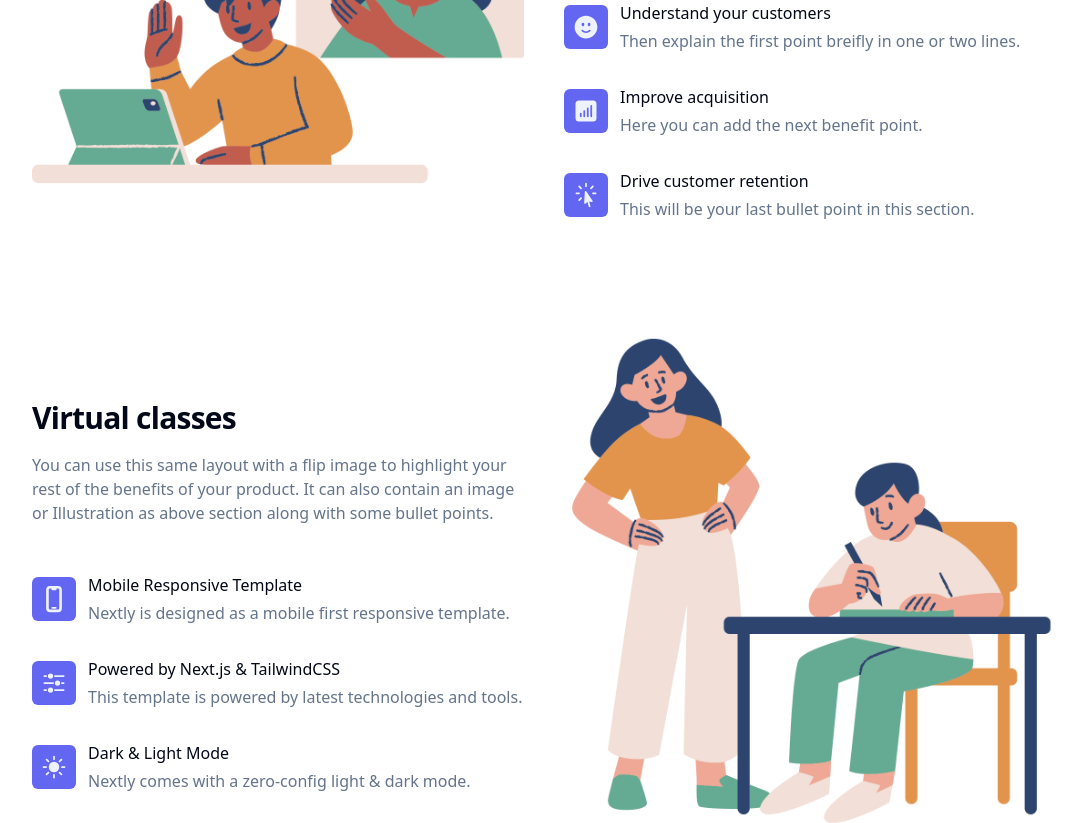
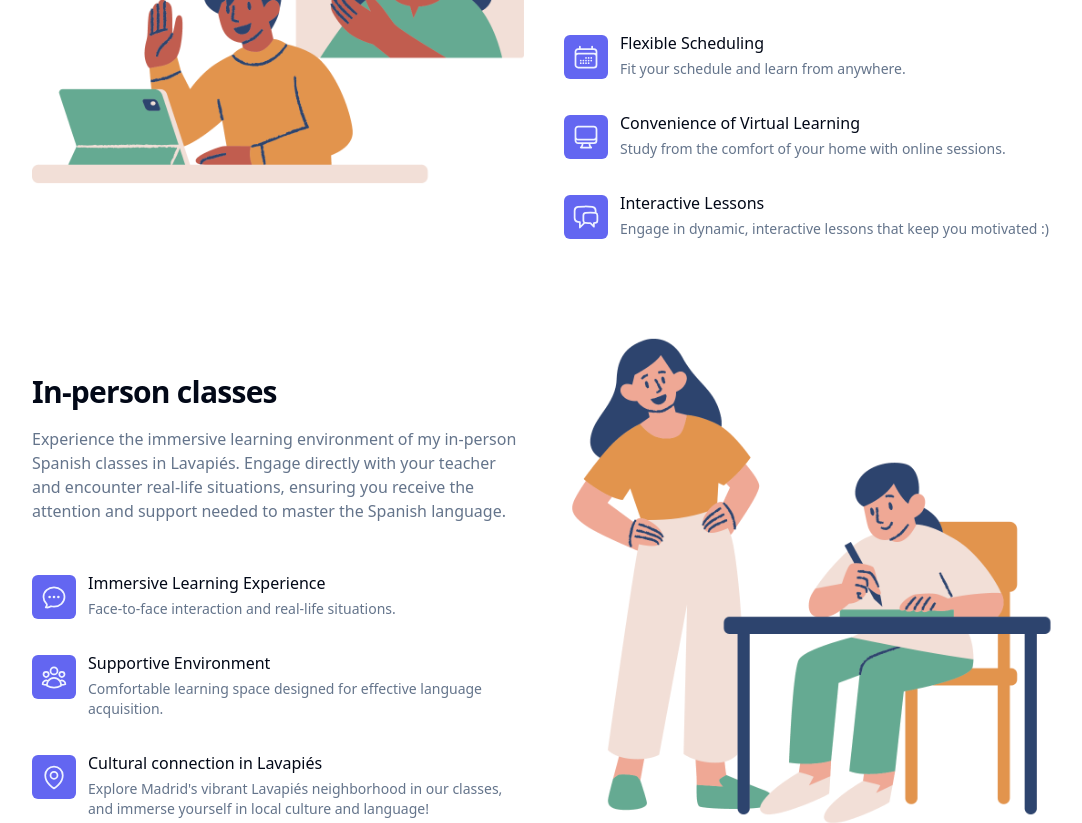
Before and after one commit to gustavoespanol/gustavoespanol.github.io, a Next.js app: page /en in a window 1280 px wide. Shown: the part 1080-1903 px from the top of the page, without its empty margins (96-1178 px from the left). Built offline with nearby package versions, Linux system fonts and the light colour scheme.

Commit message:
feat: method

```diff
--- a/src/features/landing/MethodCard.tsx
+++ b/src/features/landing/MethodCard.tsx
@@ -71,7 +71,7 @@ const Benefit = (props: { key: number; icon: any; title: string; children: React
         </div>
         <div>
           <h4 className="font-medium">{props.title}</h4>
-          <p className="mt-1 text-muted-foreground">{props.children}</p>
+          <p className="mt-1 text-sm text-muted-foreground">{props.children}</p>
         </div>
       </div>
     </>
--- a/src/locales/en.json
+++ b/src/locales/en.json
@@ -16,7 +16,23 @@
     "secondary_button": "Contact me!"
   },
   "Method": {
-    "title": "Method"
+    "title": "Method",
+    "online_title": "Online classes",
+    "online_description": "Enjoy the flexibility of learning Spanish online with my dynamic virtual classes. Stay motivated as you gain fluency and confidence from the comfort of your home. My personalized approach ensures your lessons fit into your lifestyle and learning preferences!",
+    "online_bullet1_title": "Flexible Scheduling",
+    "online_bullet1_description": "Fit your schedule and learn from anywhere.",
+    "online_bullet2_title": "Convenience of Virtual Learning",
+    "online_bullet2_description": "Study from the comfort of your home with online sessions.",
+    "online_bullet3_title": "Interactive Lessons",
+    "online_bullet3_description": "Engage in dynamic, interactive lessons that keep you motivated :)",
+    "in-person_title": "In-person classes",
+    "in-person_description": "Experience the immersive learning environment of my in-person Spanish classes in Lavapiés. Engage directly with your teacher and encounter real-life situations, ensuring you receive the attention and support needed to master the Spanish language.",
+    "in-person_bullet1_title": "Immersive Learning Experience",
+    "in-person_bullet1_description": "Face-to-face interaction and real-life situations.",
+    "in-person_bullet2_title": "Supportive Environment",
+    "in-person_bullet2_description": "Comfortable learning space designed for effective language acquisition.",
+    "in-person_bullet3_title": "Cultural connection in Lavapiés",
+    "in-person_bullet3_description": "Explore Madrid's vibrant Lavapiés neighborhood in our classes, and immerse yourself in local culture and language!"
   },
   "Services": {
     "title": "Services",
--- a/src/locales/es.json
+++ b/src/locales/es.json
@@ -16,7 +16,23 @@
     "secondary_button": "Contact me!"
   },
   "Method": {
-    "title": "Method"
+    "title": "Method",
+    "online_title": "Online classes",
+    "online_description": "Enjoy the flexibility of learning Spanish online with my dynamic virtual classes. Stay motivated as you gain fluency and confidence from the comfort of your home. My personalized approach ensures your lessons fit into your lifestyle and learning preferences!",
+    "online_bullet1_title": "Flexible Scheduling",
+    "online_bullet1_description": "Fit your schedule and learn from anywhere.",
+    "online_bullet2_title": "Convenience of Virtual Learning",
+    "online_bullet2_description": "Study from the comfort of your home with online sessions.",
+    "online_bullet3_title": "Interactive Lessons",
+    "online_bullet3_description": "Engage in dynamic, interactive lessons that keep you motivated :)",
+    "in-person_title": "In-person classes",
+    "in-person_description": "Experience the immersive learning environment of my in-person Spanish classes in Lavapiés. Engage directly with your teacher and encounter real-life situations, ensuring you receive the attention and support needed to master the Spanish language.",
+    "in-person_bullet1_title": "Immersive Learning Experience",
+    "in-person_bullet1_description": "Face-to-face interaction and real-life situations.",
+    "in-person_bullet2_title": "Supportive Environment",
+    "in-person_bullet2_description": "Comfortable learning space designed for effective language acquisition.",
+    "in-person_bullet3_title": "Cultural connection in Lavapiés",
+    "in-person_bullet3_description": "Explore Madrid's vibrant Lavapiés neighborhood in our classes, and immerse yourself in local culture and language!"
   },
   "Services": {
     "title": "Services",
@@ -31,6 +47,7 @@
     "title": "Pricing"
   },
   "PricingPlan": {
+    "title": "Pricing",
     "individual_plan_name": "Individual",
     "pair_plan_name": "Pair",
     "group_plan_name": "Group",
--- a/src/locales/fr.json
+++ b/src/locales/fr.json
@@ -16,7 +16,23 @@
     "secondary_button": "Contact me!"
   },
   "Method": {
-    "title": "Method"
+    "title": "Method",
+    "online_title": "Online classes",
+    "online_description": "Enjoy the flexibility of learning Spanish online with my dynamic virtual classes. Stay motivated as you gain fluency and confidence from the comfort of your home. My personalized approach ensures your lessons fit into your lifestyle and learning preferences!",
+    "online_bullet1_title": "Flexible Scheduling",
+    "online_bullet1_description": "Fit your schedule and learn from anywhere.",
+    "online_bullet2_title": "Convenience of Virtual Learning",
+    "online_bullet2_description": "Study from the comfort of your home with online sessions.",
+    "online_bullet3_title": "Interactive Lessons",
+    "online_bullet3_description": "Engage in dynamic, interactive lessons that keep you motivated :)",
+    "in-person_title": "In-person classes",
+    "in-person_description": "Experience the immersive learning environment of my in-person Spanish classes in Lavapiés. Engage directly with your teacher and encounter real-life situations, ensuring you receive the attention and support needed to master the Spanish language.",
+    "in-person_bullet1_title": "Immersive Learning Experience",
+    "in-person_bullet1_description": "Face-to-face interaction and real-life situations.",
+    "in-person_bullet2_title": "Supportive Environment",
+    "in-person_bullet2_description": "Comfortable learning space designed for effective language acquisition.",
+    "in-person_bullet3_title": "Cultural connection in Lavapiés",
+    "in-person_bullet3_description": "Explore Madrid's vibrant Lavapiés neighborhood in our classes, and immerse yourself in local culture and language!"
   },
   "Services": {
     "title": "Services",
@@ -31,6 +47,7 @@
     "title": "Pricing"
   },
   "PricingPlan": {
+    "title": "Pricing",
     "individual_plan_name": "Individual",
     "pair_plan_name": "Pair",
     "group_plan_name": "Group",
--- a/src/locales/pt.json
+++ b/src/locales/pt.json
@@ -16,7 +16,23 @@
     "secondary_button": "Contact me!"
   },
   "Method": {
-    "title": "Method"
+    "title": "Method",
+    "online_title": "Online classes",
+    "online_description": "Enjoy the flexibility of learning Spanish online with my dynamic virtual classes. Stay motivated as you gain fluency and confidence from the comfort of your home. My personalized approach ensures your lessons fit into your lifestyle and learning preferences!",
+    "online_bullet1_title": "Flexible Scheduling",
+    "online_bullet1_description": "Fit your schedule and learn from anywhere.",
+    "online_bullet2_title": "Convenience of Virtual Learning",
+    "online_bullet2_description": "Study from the comfort of your home with online sessions.",
+    "online_bullet3_title": "Interactive Lessons",
+    "online_bullet3_description": "Engage in dynamic, interactive lessons that keep you motivated :)",
+    "in-person_title": "In-person classes",
+    "in-person_description": "Experience the immersive learning environment of my in-person Spanish classes in Lavapiés. Engage directly with your teacher and encounter real-life situations, ensuring you receive the attention and support needed to master the Spanish language.",
+    "in-person_bullet1_title": "Immersive Learning Experience",
+    "in-person_bullet1_description": "Face-to-face interaction and real-life situations.",
+    "in-person_bullet2_title": "Supportive Environment",
+    "in-person_bullet2_description": "Comfortable learning space designed for effective language acquisition.",
+    "in-person_bullet3_title": "Cultural connection in Lavapiés",
+    "in-person_bullet3_description": "Explore Madrid's vibrant Lavapiés neighborhood in our classes, and immerse yourself in local culture and language!"
   },
   "Services": {
     "title": "Services",
@@ -31,6 +47,7 @@
     "title": "Pricing"
   },
   "PricingPlan": {
+    "title": "Pricing",
     "individual_plan_name": "Individual",
     "pair_plan_name": "Pair",
     "group_plan_name": "Group",
--- a/src/templates/Method.tsx
+++ b/src/templates/Method.tsx
@@ -1,11 +1,11 @@
 import {
-  AdjustmentsHorizontalIcon,
-  ChartBarSquareIcon,
-  CursorArrowRaysIcon,
-  DevicePhoneMobileIcon,
-  FaceSmileIcon,
-  SunIcon,
-} from '@heroicons/react/24/solid';
+  CalendarDaysIcon,
+  ChatBubbleLeftRightIcon,
+  ChatBubbleOvalLeftEllipsisIcon,
+  ComputerDesktopIcon,
+  MapPinIcon,
+  UserGroupIcon,
+} from '@heroicons/react/24/outline';
 import { useTranslations } from 'next-intl';
 
 import { MethodCard } from '@/features/landing/MethodCard';
@@ -20,52 +20,48 @@ const Method = () => {
     <Section id="method" title={t('title')}>
       <MethodCard
         imgPosition="left"
-        title={'In person classes'}
-        description={
-          'You can use this same layout with a flip image to highlight your rest of the benefits of your product. It can also contain an image or Illustration as above section along with some bullet points.'
-        }
+        title={t('online_title')}
+        description={t('online_description')}
         image={OnlineClassImg}
         bullets={[
           {
-            title: 'Understand your customers',
-            desc: 'Then explain the first point breifly in one or two lines.',
-            icon: <FaceSmileIcon />,
+            title: t('online_bullet1_title'),
+            desc: t('online_bullet1_description'),
+            icon: <CalendarDaysIcon />,
           },
           {
-            title: 'Improve acquisition',
-            desc: 'Here you can add the next benefit point.',
-            icon: <ChartBarSquareIcon />,
+            title: t('online_bullet2_title'),
+            desc: t('online_bullet2_description'),
+            icon: <ComputerDesktopIcon />,
           },
           {
-            title: 'Drive customer retention',
-            desc: 'This will be your last bullet point in this section.',
-            icon: <CursorArrowRaysIcon />,
+            title: t('online_bullet3_title'),
+            desc: t('online_bullet3_description'),
+            icon: <ChatBubbleLeftRightIcon />,
           },
         ]}
       />
 
       <MethodCard
         imgPosition="right"
-        title={'Virtual classes'}
-        description={
-          'You can use this same layout with a flip image to highlight your rest of the benefits of your product. It can also contain an image or Illustration as above section along with some bullet points.'
-        }
+        title={t('in-person_title')}
+        description={t('in-person_description')}
         image={LiveClassImg}
         bullets={[
           {
-            title: 'Mobile Responsive Template',
-            desc: 'Nextly is designed as a mobile first responsive template.',
-            icon: <DevicePhoneMobileIcon />,
+            title: t('in-person_bullet1_title'),
+            desc: t('in-person_bullet1_description'),
+            icon: <ChatBubbleOvalLeftEllipsisIcon />,
           },
           {
-            title: 'Powered by Next.js & TailwindCSS',
-            desc: 'This template is powered by latest technologies and tools.',
-            icon: <AdjustmentsHorizontalIcon />,
+            title: t('in-person_bullet2_title'),
+            desc: t('in-person_bullet2_description'),
+            icon: <UserGroupIcon />,
           },
           {
-            title: 'Dark & Light Mode',
-            desc: 'Nextly comes with a zero-config light & dark mode. ',
-            icon: <SunIcon />,
+            title: t('in-person_bullet3_title'),
+            desc: t('in-person_bullet3_description'),
+            icon: <MapPinIcon />,
           },
         ]}
       />
```
